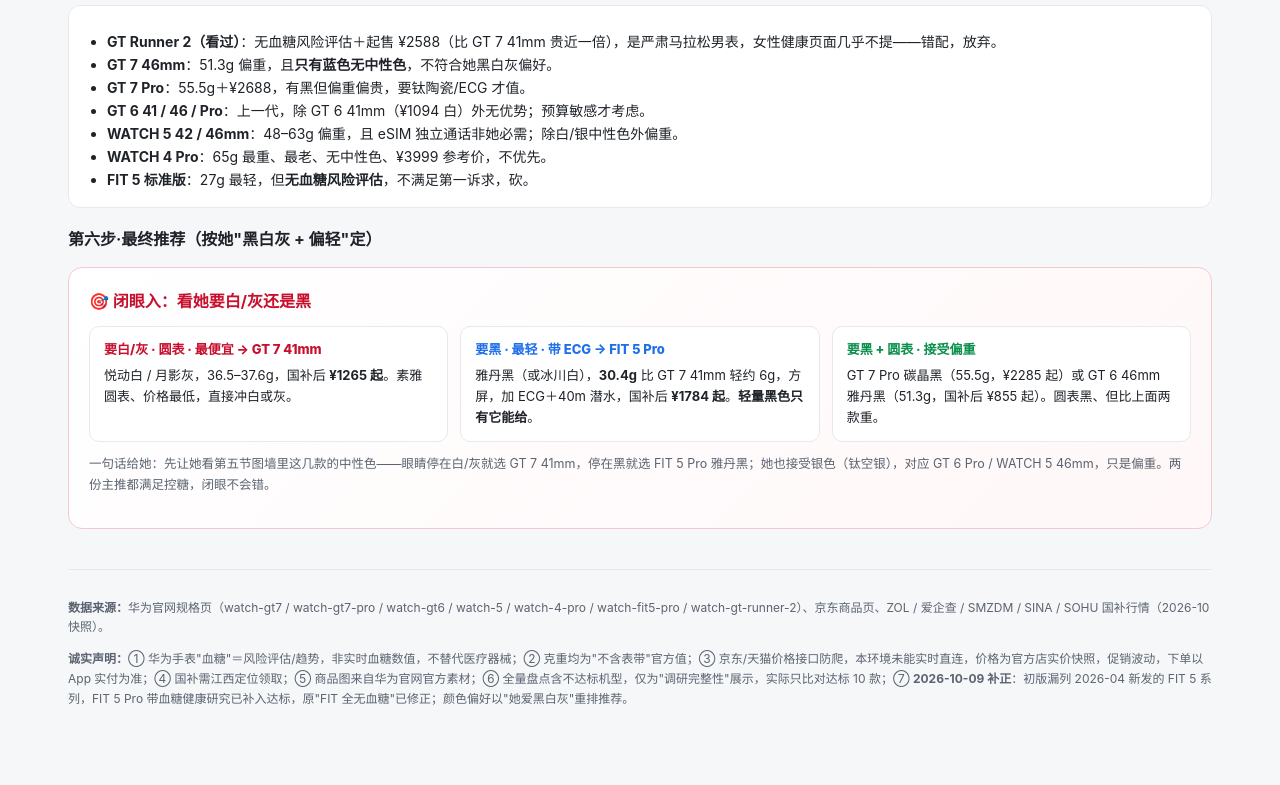
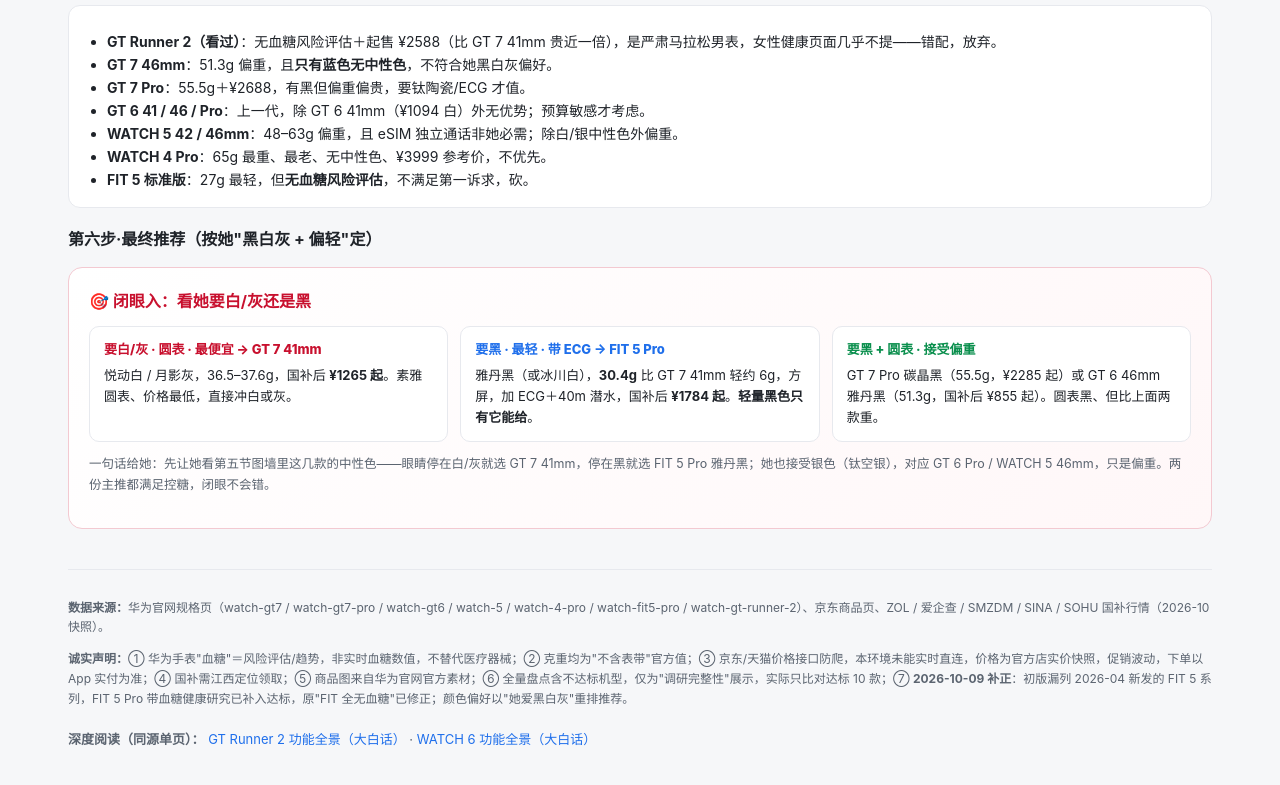
Before and after one commit to hc22180/watch-report, a plain HTML site: page index.html in a window 1280 px wide. Shown: the part 6207-6992 px from the top of the page. Drawn offline with Linux system fonts and the light colour scheme.

Commit message:
main report: add deep-read links to GT Runner 2 & WATCH 6 pages

```diff
--- a/index.html
+++ b/index.html
@@ -341,6 +341,12 @@
     <p><b>诚实声明：</b>① 华为手表"血糖"＝风险评估/趋势，非实时血糖数值，不替代医疗器械；② 克重均为"不含表带"官方值；③ 京东/天猫价格接口防爬，本环境未能实时直连，价格为官方店实价快照，促销波动，下单以 App 实付为准；④ 国补需江西定位领取；⑤ 商品图来自华为官网官方素材；⑥ 全量盘点含不达标机型，仅为"调研完整性"展示，实际只比对达标 10 款；⑦ <b>2026-10-09 补正</b>：初版漏列 2026-04 新发的 FIT 5 系列，FIT 5 Pro 带血糖健康研究已补入达标，原"FIT 全无血糖"已修正；颜色偏好以"她爱黑白灰"重排推荐。</p>
   </footer>
 
+  <p style="margin:18px 0 0;font-size:13px;color:#5b6470;line-height:1.9">
+    <b>深度阅读（同源单页）：</b>
+    <a href="https://hc22180.github.io/watch-report/gt-runner-2/" style="color:#1f6feb">GT Runner 2 功能全景（大白话）</a> ·
+    <a href="https://hc22180.github.io/watch-report/watch-6/" style="color:#1f6feb">WATCH 6 功能全景（大白话）</a>
+  </p>
+
 </div>
 </body>
 </html>
```
